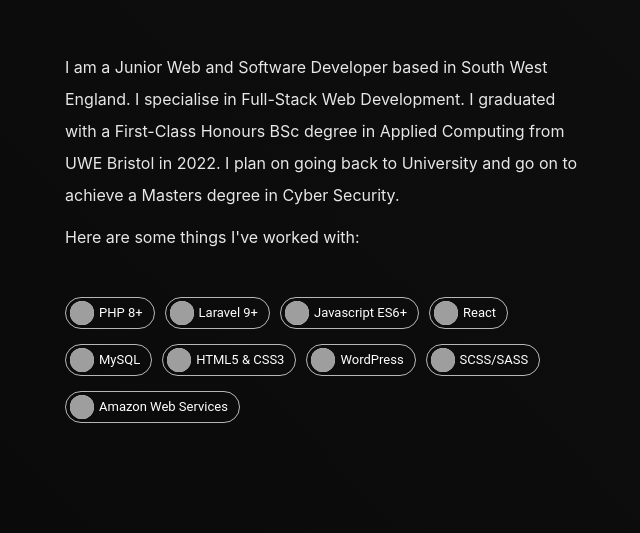
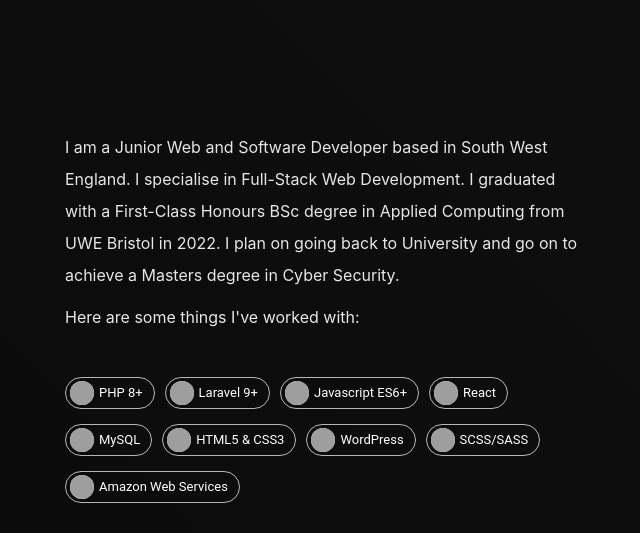
Before and after one commit to barksploit/portfolio-react, a React (Create React App) app: page / in a window 1280 px wide. Shown: the part 2264-2797 px from the top of the page, without its empty margins (175-815 px from the left). Built offline with nearby package versions, Linux system fonts and the light colour scheme; no server answers; grey boxes are pictures that could not be loaded.

Commit message:
Added section padding class

```diff
--- a/src/App.scss
+++ b/src/App.scss
@@ -12,8 +12,21 @@ body {
     background-image: $bggradient;
 }
 
+a {
+    text-decoration: none;
+    color: inherit;
+}
+
+h1, h2, h3, h4, h5 {
+    font-weight: lighter;
+}
+
 h1 {
     font-size: 4rem;
+}
+
+.section-padding {
+    padding: 5em 0;
 }
 
 .section-header-font-size {
@@ -26,15 +39,6 @@ h1 {
 
 .section-header-translucent {
     opacity: 0.1;
-}
-
-a {
-    text-decoration: none;
-    color: inherit;
-}
-
-h1, h2, h3, h4, h5 {
-    font-weight: lighter;
 }
 
 .fade-in-section {
--- a/src/components/about.js
+++ b/src/components/about.js
@@ -60,7 +60,7 @@ export default function About() {
     ];
 
     return (
-        <section id="about">
+        <section id="about" class="section-padding">
             <div className="about-content-wrapper">
                 <FadeInSection>
                     <p style={{ lineHeight: "2em" }}>I am a Junior Web and Software Developer based in South West England. I specialise in Full-Stack Web Development. I graduated with a First-Class Honours BSc degree in Applied Computing from UWE Bristol in 2022. I plan on going back to University and go on to achieve a Masters degree in Cyber Security.</p>
--- a/src/components/work.js
+++ b/src/components/work.js
@@ -82,7 +82,7 @@ export default function Intro() {
     }, []);
 
     return (
-        <section id="work">
+        <section id="work" class="section-padding">
 
             <FadeInSection>
              <div className="works-container">
```
